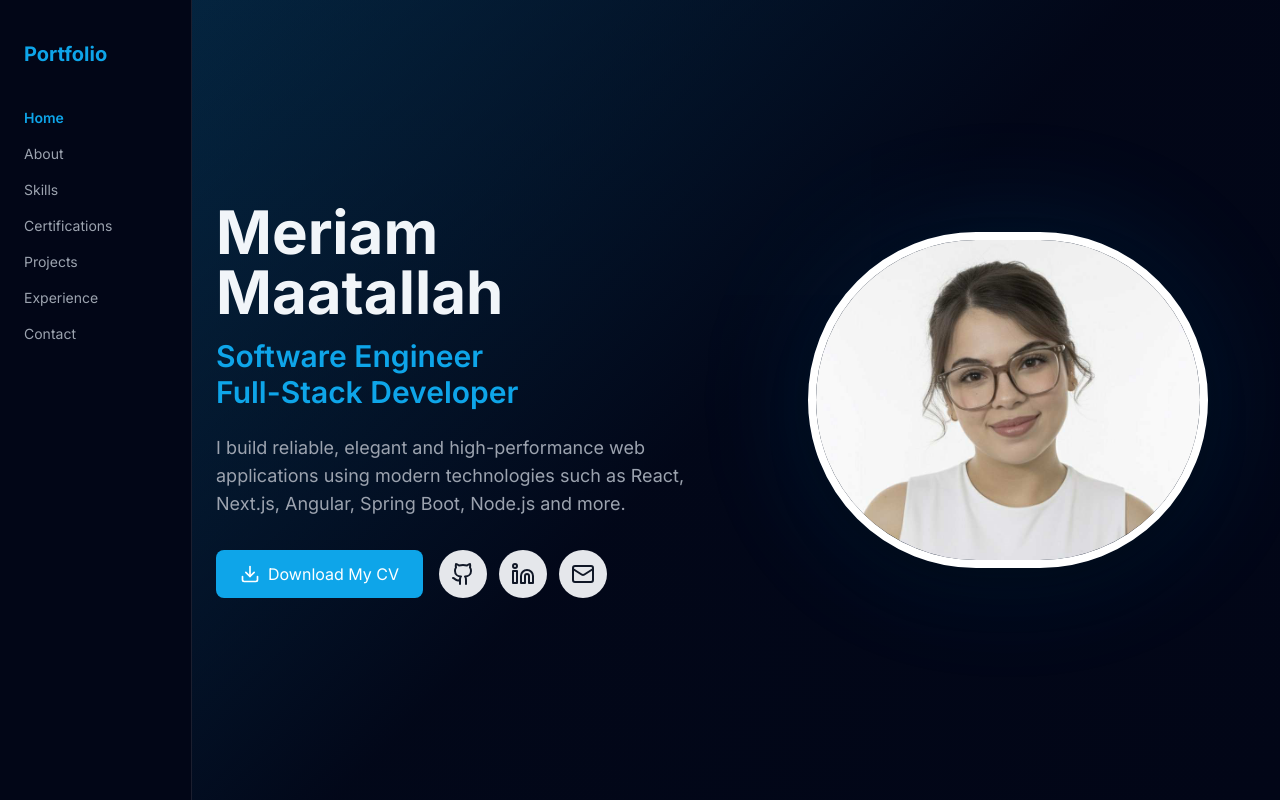
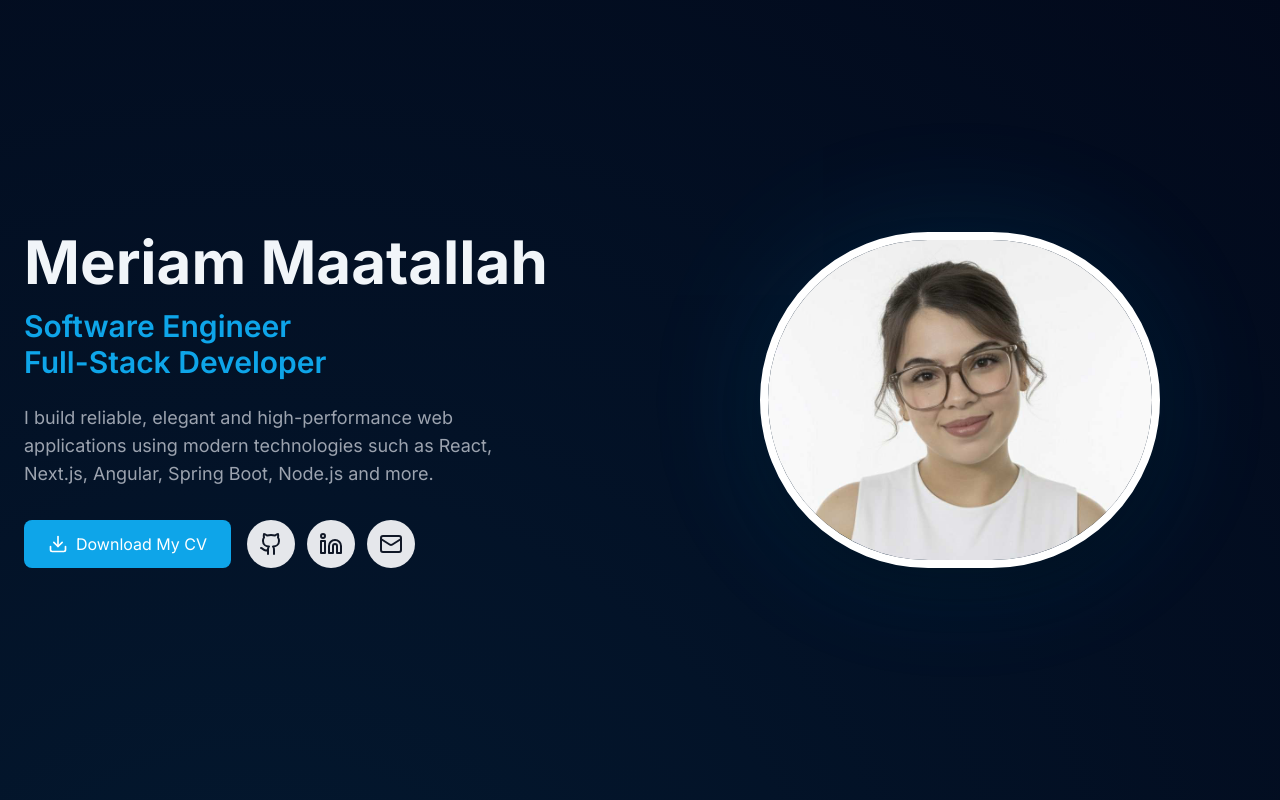
Before and after one commit to MaatallahMeriam/portfolio-meriam, a Next.js app: page / in a window 1280 px wide. Shown: the top 800 px of the page. Built offline with nearby package versions, Linux system fonts and the light colour scheme.

Commit message:
29/11/2025

```diff
--- a/app/layout.tsx
+++ b/app/layout.tsx
@@ -1,15 +1,11 @@
-// app/layout.tsx
 import "./globals.css";
-import Sidebar from "./components/Sidebar";
 
 export default function RootLayout({ children }: { children: React.ReactNode }) {
   return (
     <html lang="fr">
-      <body className="antialiased flex">
-        <Sidebar />
-
+      <body className="antialiased">
         {/* main content */}
-        <main className="ml-48 w-full">
+        <main className="w-full">
           {children}
         </main>
       </body>
--- a/app/sections/Hero.tsx
+++ b/app/sections/Hero.tsx
@@ -7,10 +7,7 @@
 
 export default function Hero() {
   return (
-   <section
-  id="home"
-  className="min-h-screen flex items-center justify-center bg-hero-gradient dark:bg-hero-gradient"
->
+   <section id="home" className="min-h-screen flex items-center justify-center">
 
       <div className="container px-6 mx-auto">
         <div className="grid lg:grid-cols-2 gap-12 items-center">
```
